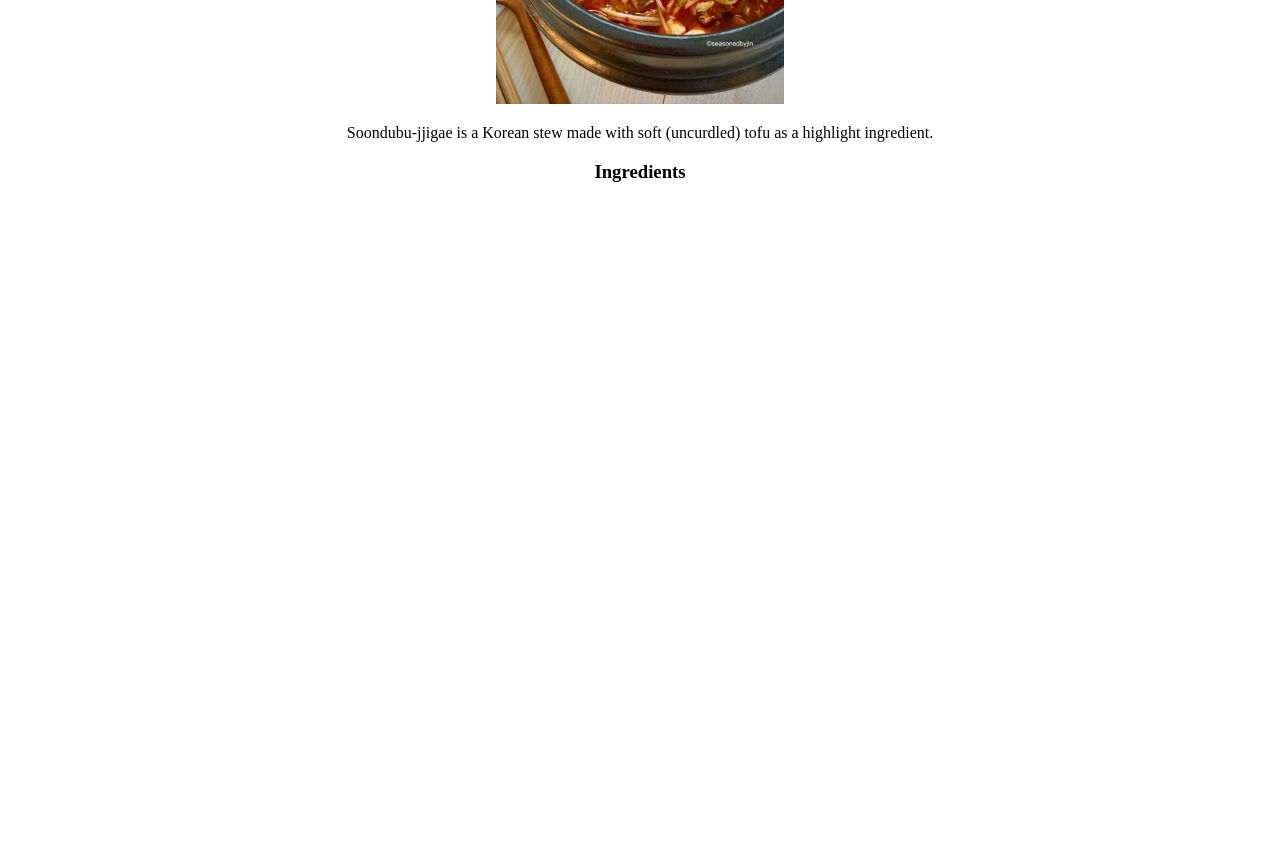
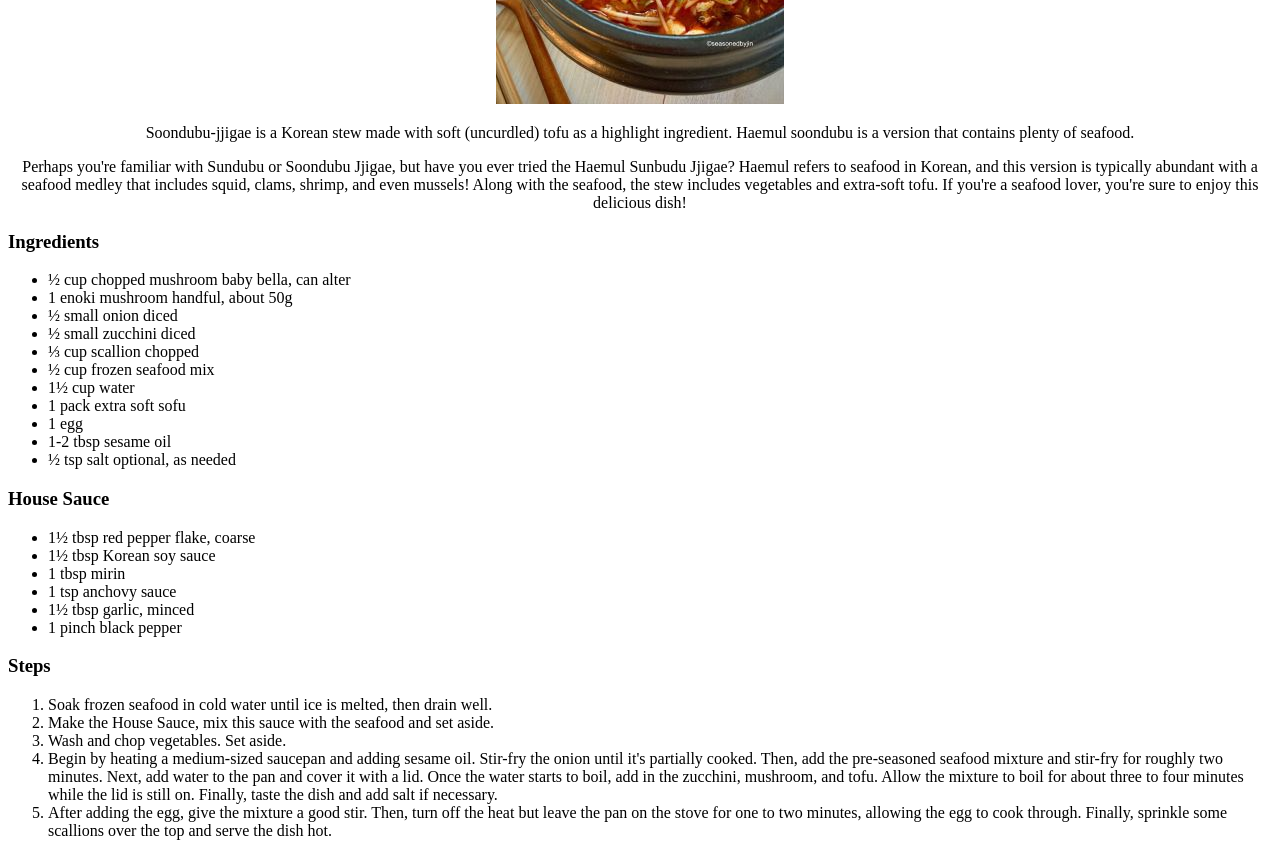
Before and after one commit to jacksonpan0/Recipes, a plain HTML site: page InnerRecipes/soondubu.html in a window 1280 px wide. Shown: the part 360-1216 px from the top of the page. Before the commit the page ends 800 px from the top, so only its background shows below. Drawn offline with Linux system fonts and the light colour scheme.

Commit message:
Finished soondubu page

```diff
--- a/InnerRecipes/soondubu.html
+++ b/InnerRecipes/soondubu.html
@@ -2,11 +2,50 @@
 <html lang = "en">
     <head>
         <meta charset = "UTF-8">
+    </head>
 
     <body>
-        <h1><center><em>Soondubu-Jjigae</em></center></h1>
+        <h1><center><em>Haemul Soondubu-Jjigae</em></center></h1>
         <center><img src="./Images/soondubu.jpg"></center>
-        <center><p>Soondubu-jjigae is a Korean stew made with soft (uncurdled) tofu as a highlight ingredient.</p></center>
-        <h3><center>Ingredients</center></h3>
+        <center><p>Soondubu-jjigae is a Korean stew made with soft (uncurdled) tofu as a highlight ingredient. Haemul soondubu is a version that contains plenty of seafood.</p></center>
+        <center><p>Perhaps you're familiar with Sundubu or Soondubu Jjigae, but have you ever tried the Haemul Sunbudu Jjigae? Haemul refers to seafood in Korean, and this version is typically
+        abundant with a seafood medley that includes squid, clams, shrimp, and even mussels! Along with the seafood, the stew includes vegetables and extra-soft tofu. If you're a seafood lover,
+        you're sure to enjoy this delicious dish!</p></center>
+
+        <h3>Ingredients</h3>
+        <ul>
+            <li>½ cup chopped mushroom baby bella, can alter</li>
+            <li>1 enoki mushroom handful, about 50g</li>
+            <li>½ small onion diced</li>
+            <li>½ small zucchini diced</li>
+            <li>⅓ cup scallion chopped</li>
+            <li>½ cup frozen seafood mix</li>
+            <li>1½ cup water</li>
+            <li>1 pack extra soft sofu</li>
+            <li>1 egg</li>
+            <li>1-2 tbsp sesame oil</li>
+            <li>½ tsp salt optional, as needed</li>
+        </ul>
+        <h3>House Sauce</h3>
+        <ul>
+            <li>1½ tbsp red pepper flake, coarse</li>
+            <li>1½ tbsp Korean soy sauce</li>
+            <li>1 tbsp mirin</li>
+            <li>1 tsp anchovy sauce</li>
+            <li>1½ tbsp garlic, minced</li>
+            <li>1 pinch black pepper</li>
+        </ul>
+        <h3>Steps</h3>
+        <ol>
+            <li>Soak frozen seafood in cold water until ice is melted, then drain well.</li>
+            <li>Make the House Sauce, mix this sauce with the seafood and set aside.</li>
+            <li>Wash and chop vegetables. Set aside.</li>
+            <li>Begin by heating a medium-sized saucepan and adding sesame oil. Stir-fry the onion until it's partially cooked.
+            Then, add the pre-seasoned seafood mixture and stir-fry for roughly two minutes. Next, add water to the pan and cover it with a lid.
+            Once the water starts to boil, add in the zucchini, mushroom, and tofu. Allow the mixture to boil for about three to four minutes while the lid is still on.
+            Finally, taste the dish and add salt if necessary.</li>
+            <li>After adding the egg, give the mixture a good stir. Then, turn off the heat but leave the pan on the stove for one to two minutes,
+            allowing the egg to cook through. Finally, sprinkle some scallions over the top and serve the dish hot.</li>
+        </ol>
     </body>
 </html>
```
